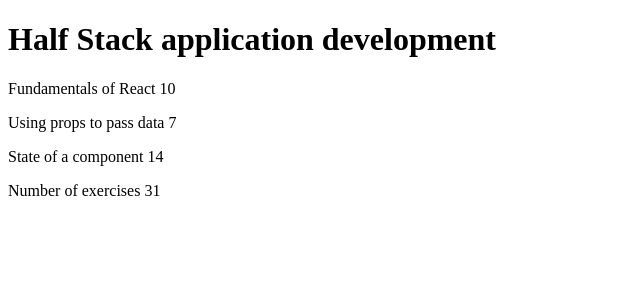
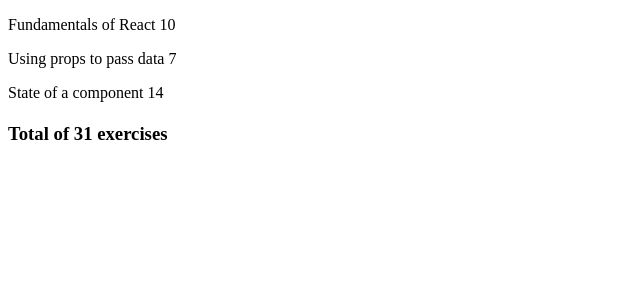
Before and after one commit to FremyCode/FullStackOpen2022, a React (Create React App) app: page / in a window 1280 px wide. Shown: the top 300 px of the page, without its empty margins (0-640 px from the left). Built offline with nearby package versions, Linux system fonts and the light colour scheme.

Commit message:
Kurssitiedot 2.3
Step 8 asti tehty

```diff
--- a/src/App.js
+++ b/src/App.js
@@ -16,53 +16,73 @@
         name: "State of a component",
         exercises: 14,
       },
+
     ],
   }
 
-  const Header = (props) => {
+  const Course = (props) => {
+
+    const Content = () => {
+      const Part = (props) => {
+        return (
+          <p>
+            {props.parts.name} {props.parts.exercises}
+          </p>
+        )
+      }
+
+      return (
+        <div>
+          <Part parts={course.parts[0]} exercises={course.parts[0].exercises} />
+          <Part parts={course.parts[1]} exercises={course.parts[1].exercises} />
+          <Part parts={course.parts[2]} exercises={course.parts[2].exercises} />
+        </div>
+      )
+    }
+
+
+    const Header = (props) => {
+      return (
+        <div>
+          <h1>{props.course}</h1>
+        </div>
+      )
+    }
+
+    const Total = () => {
+
+     const initialValue = 0;
+     let partsArray = []
+     for (var i = 0; i < course.parts.length; i++){
+      partsArray[i] = course.parts[i].exercises
+     }
+     console.log(partsArray)
+
+     const sumOfExercises = partsArray.reduce((prevValue, currValue) => prevValue + currValue, initialValue)
+
+      return (
+        <div>
+          <h3>Total of {sumOfExercises} exercises</h3>
+        </div>
+      )
+
+    }
+
+
     return (
       <div>
-        <h1>{props.course}</h1>
+        <Content/>
+        <Header/>
+        <Total/>
       </div>
     )
+
   }
 
-  const Part = (props) => {
-    return (
-      <p>
-        {props.parts.name} {props.parts.exercises}
-      </p>
-    )
-  }
-
-  const Content = () => {
-    return (
-      <div>
-        <Part parts={course.parts[0]} exercises={course.parts[0].exercises} />
-        <Part parts={course.parts[1]} exercises={course.parts[1].exercises} />
-        <Part parts={course.parts[2]} exercises={course.parts[2].exercises} />
-      </div>
-    )
-  }
-
-  const Total = () => {
-    return (
-      <div>
-        <p>
-          Number of exercises{" "}
-          {course.parts[0].exercises +
-            course.parts[1].exercises +
-            course.parts[2].exercises}
-        </p>
-      </div>
-    )
-  }
 
   return (
     <div>
-      <Header course={course.name} />
-      <Content parts={course.parts} />
-      <Total parts={course.parts} />
+      <Course Header={course.name} Content={course.parts} Parts={course.parts} Total={course.parts}/>
     </div>
   )
 }
```
